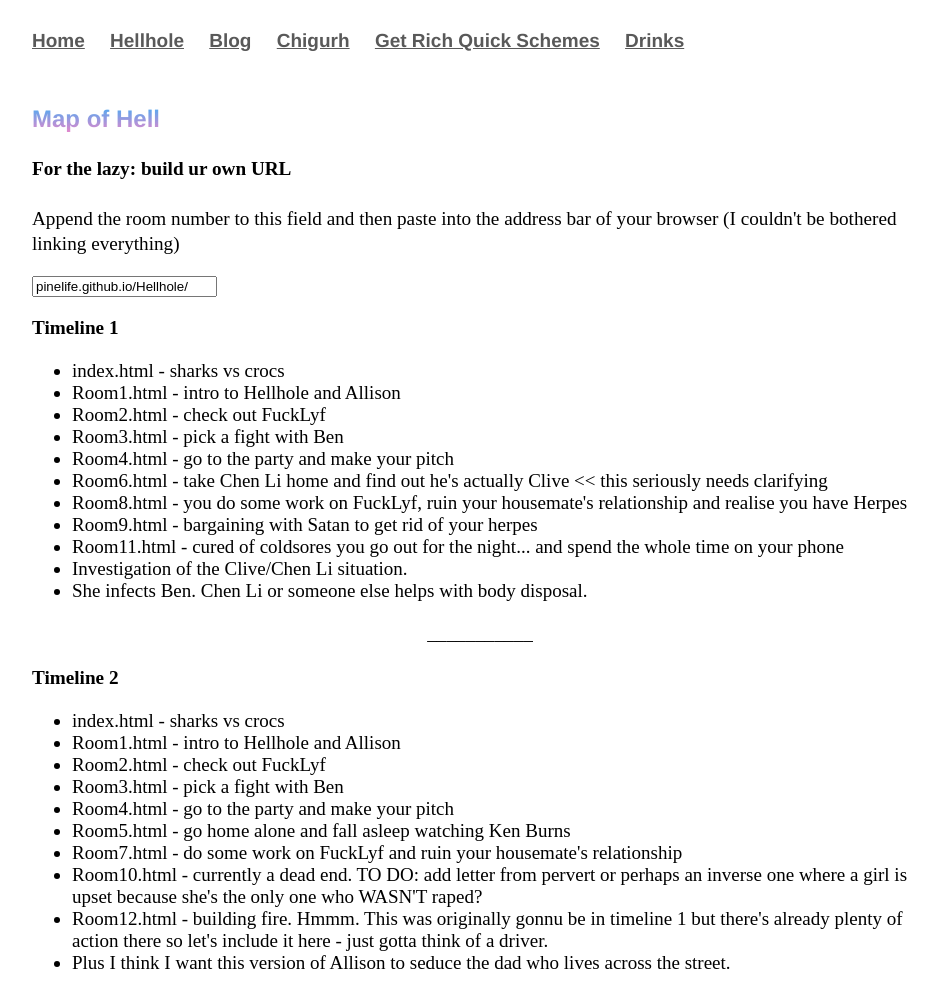
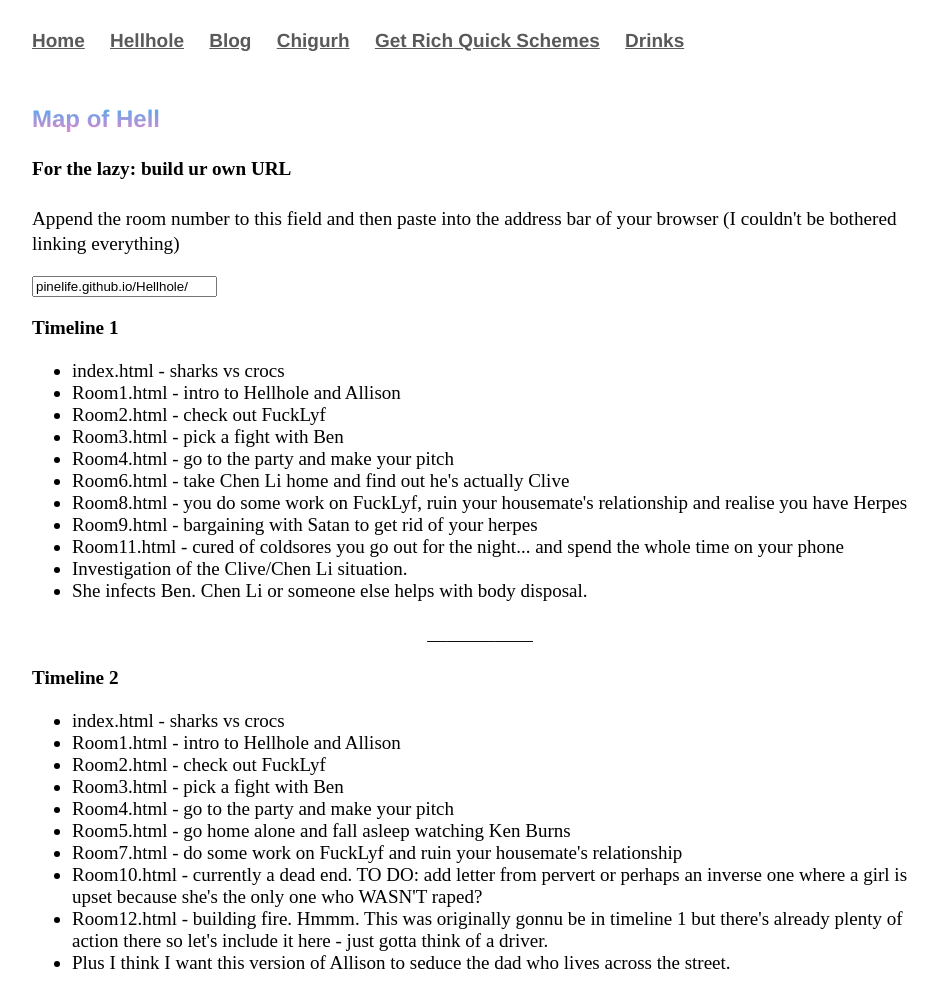
Before and after one commit to Pinelife/pinelife.github.io, a Jekyll site: the page Hellhole/map.html, which Jekyll copies as it is, in a window 1280 px wide. Shown: the whole page, without its empty margins (160-1098 px from the left). Built offline with Jekyll 4.4.1, drawn with Linux system fonts in a browser that asks for light colours.

Commit message:
Update map.html

```diff
--- a/Hellhole/map.html
+++ b/Hellhole/map.html
@@ -47,7 +47,7 @@
 				<li>Room2.html - check out FuckLyf</li>
 				<li>Room3.html - pick a fight with Ben</li>
 				<li>Room4.html - go to the party and make your pitch</li>
-				<li>Room6.html - take Chen Li home and find out he's actually Clive << this seriously needs clarifying</li>
+				<li>Room6.html - take Chen Li home and find out he's actually Clive</li>
 				<li>Room8.html - you do some work on FuckLyf, ruin your housemate's relationship and realise you have Herpes</li>
 				<li>Room9.html - bargaining with Satan to get rid of your herpes</li>
 				<li>Room11.html - cured of coldsores you go out for the night... and spend the whole time on your phone</li>
```
